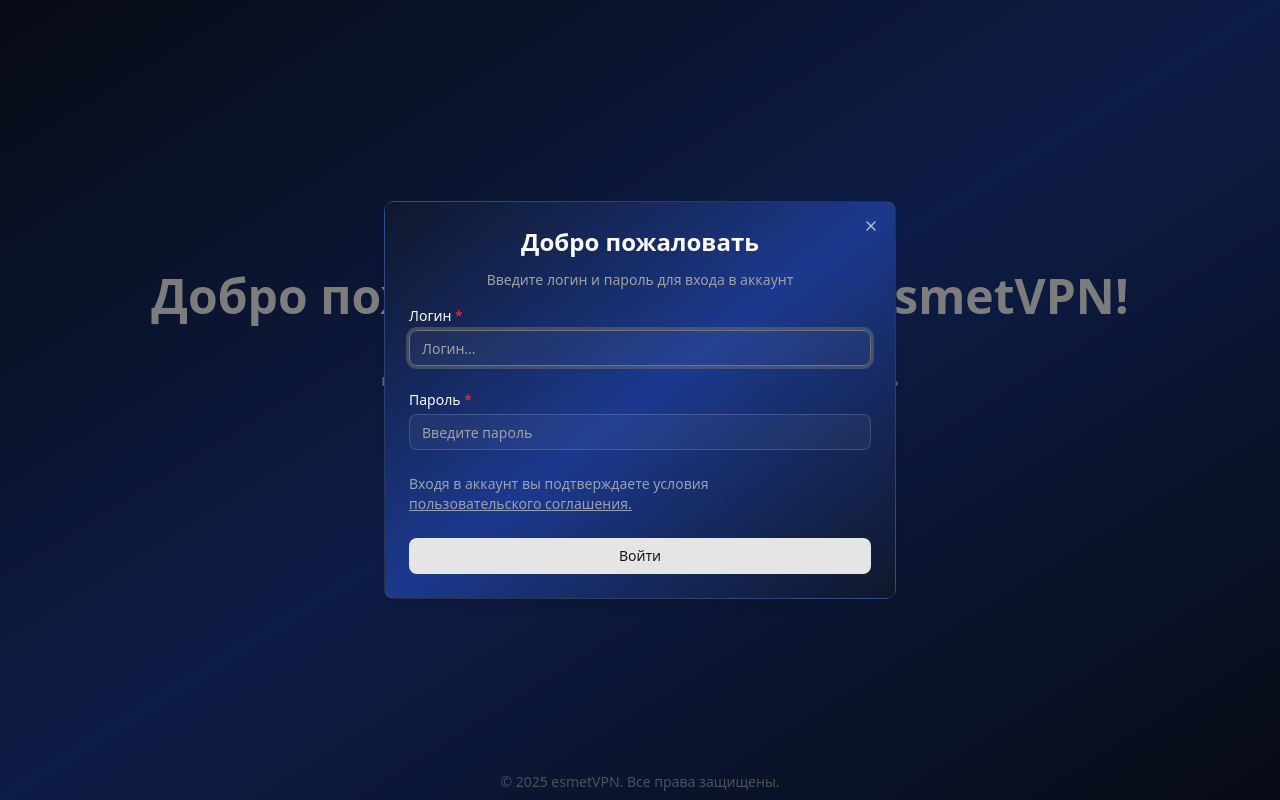
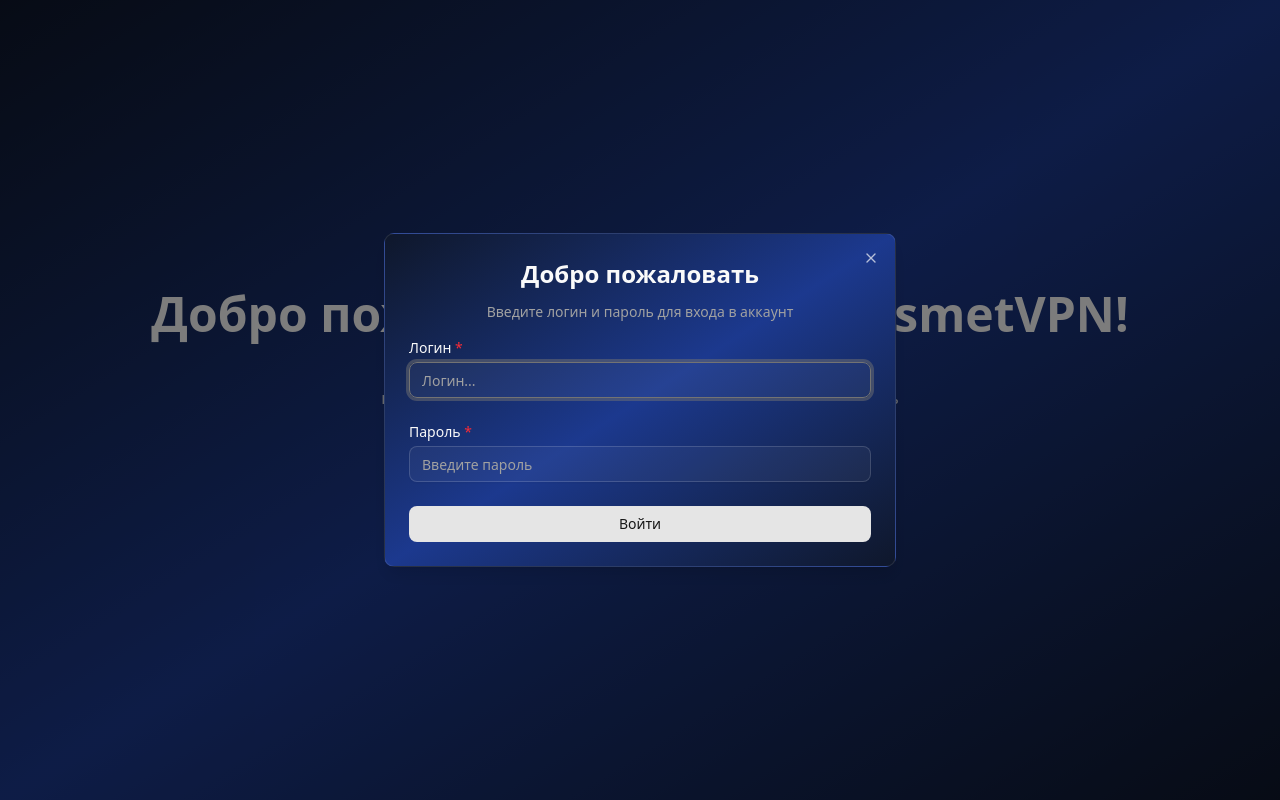
Before and after one commit to smetanin-e/esmetVPN, a Next.js app: page / in a window 1280 px wide. Both pictures are taken after a click on the button "Войти". Built offline with nearby package versions, Linux system fonts and the light colour scheme; no server answers.

Commit message:
исправления

```diff
--- a/src/app/page.tsx
+++ b/src/app/page.tsx
@@ -33,10 +33,6 @@
           }
         />
       </div>
-
-      <footer className='py-2 text-center text-gray-400 text-sm'>
-        &copy; 2025 esmetVPN. Все права защищены.{' '}
-      </footer>
     </div>
   );
 }
--- a/src/features/auth/ui/login-form.tsx
+++ b/src/features/auth/ui/login-form.tsx
@@ -65,13 +65,6 @@
           required
         />
 
-        <div className='text-gray-400 text-sm'>
-          <p>Входя в аккаунт вы подтверждаете условия </p>
-          <Link href={'/license'} className='underline'>
-            пользовательского соглашения.
-          </Link>
-        </div>
-
         <Button disabled={form.formState.isSubmitting} className='w-full mt-0' type='submit'>
           Войти
         </Button>
```
